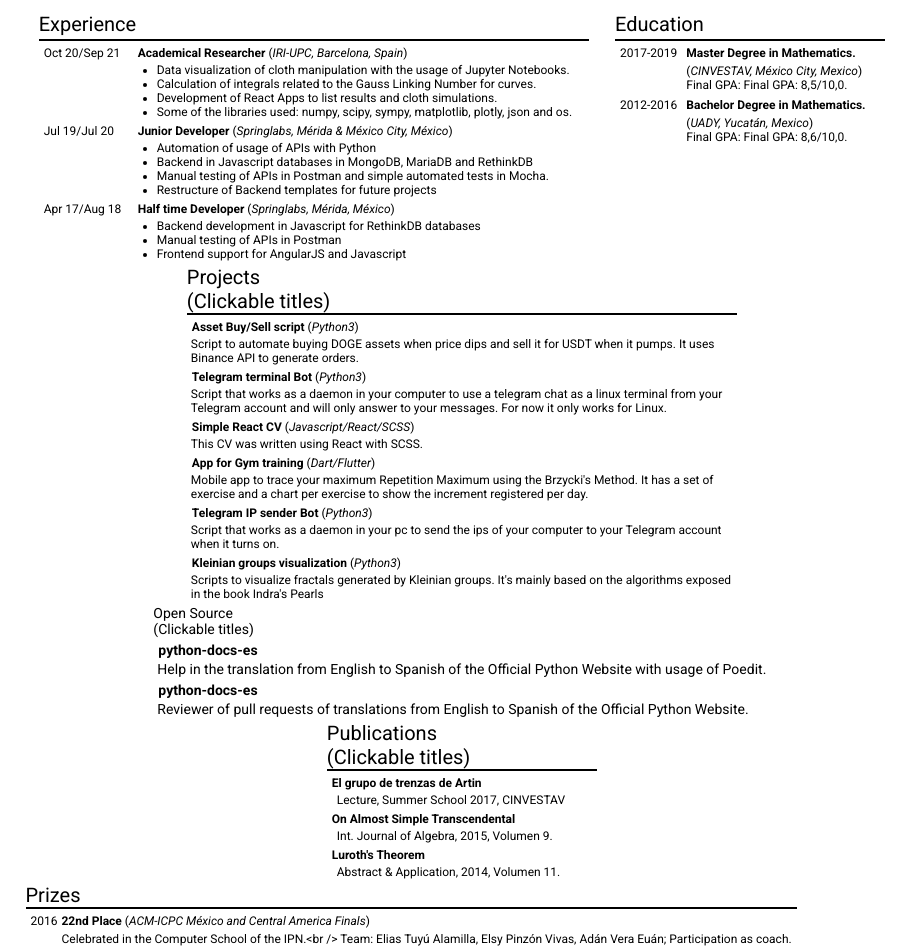
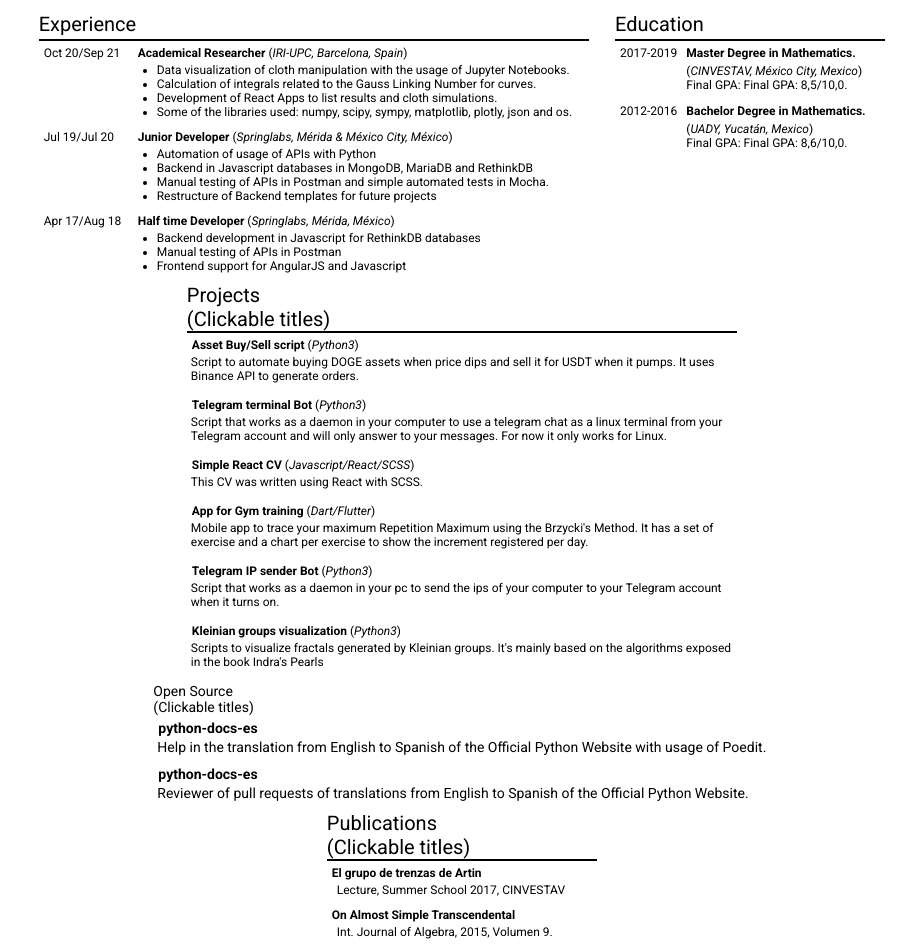
Before and after one commit to iam-agf/react-cv, a React (Create React App) app: page / in a window 1280 px wide. Shown: the part 200-1150 px from the top of the page, without its empty margins (0-921 px from the left). Built offline with nearby package versions, Linux system fonts and the light colour scheme.

Commit message:
Spacing for better views

```diff
--- a/src/react/lower/Contributions.jsx
+++ b/src/react/lower/Contributions.jsx
@@ -16,7 +16,7 @@ class Contributions extends React.Component {
                         {
                             contributionsData.map((value) => {
                                 return (
-                                    <div>
+                                    <div style={{paddingBottom:"6px"}}>
                                         <tr>
                                         <td>
                                             <strong><a target='_blank' href={value.link}>
--- a/src/react/lower/Education.jsx
+++ b/src/react/lower/Education.jsx
@@ -16,7 +16,7 @@ class Education extends React.Component {
                         {
                             educationData.map((value) =>{
                                 return (
-                                    <div>
+                                    <div style={{paddingBottom:"6px"}}>
                                     <tr>
                                         <td>
                                             <div class='date'>{value.date}</div>
--- a/src/react/lower/Experience.jsx
+++ b/src/react/lower/Experience.jsx
@@ -16,7 +16,7 @@ class Experience extends React.Component {
                     {
                             experienceData.map((value) =>{
                                 return (
-                                    <div>
+                                    <div style={{paddingBottom:"6px"}}>
                                     <tr>
                                         <td>
                                             <div class='date'>{value.enter}/{value.exit}</div>
--- a/src/react/lower/Others.jsx
+++ b/src/react/lower/Others.jsx
@@ -16,7 +16,7 @@ class Others extends React.Component {
                     {
                             othersData.map((value) =>{
                                 return (
-                                    <div>
+                                    <div style={{paddingBottom:"6px"}}>
                                         <tr>
                                         <td>
                                             <strong>
--- a/src/react/lower/Prizes.jsx
+++ b/src/react/lower/Prizes.jsx
@@ -17,7 +17,7 @@ class Prizes extends React.Component {
                         {
                             prizesData.map((value) => {
                                 return (
-                                    <div>
+                                    <div style={{paddingBottom:"6px"}}>
                                         <tr>
                                             <td>
                                                 <div class='date'>{value.date}</div>
--- a/src/react/lower/Projects.jsx
+++ b/src/react/lower/Projects.jsx
@@ -16,7 +16,7 @@ class Projects extends React.Component {
                         {
                             projectsData.map((value) => {
                                 return (
-                                    <div>
+                                    <div style={{paddingBottom:"10px"}}>
                                         <tr>
                                         <td>
                                             <strong><a target='_blank' href={value.link}>
```
